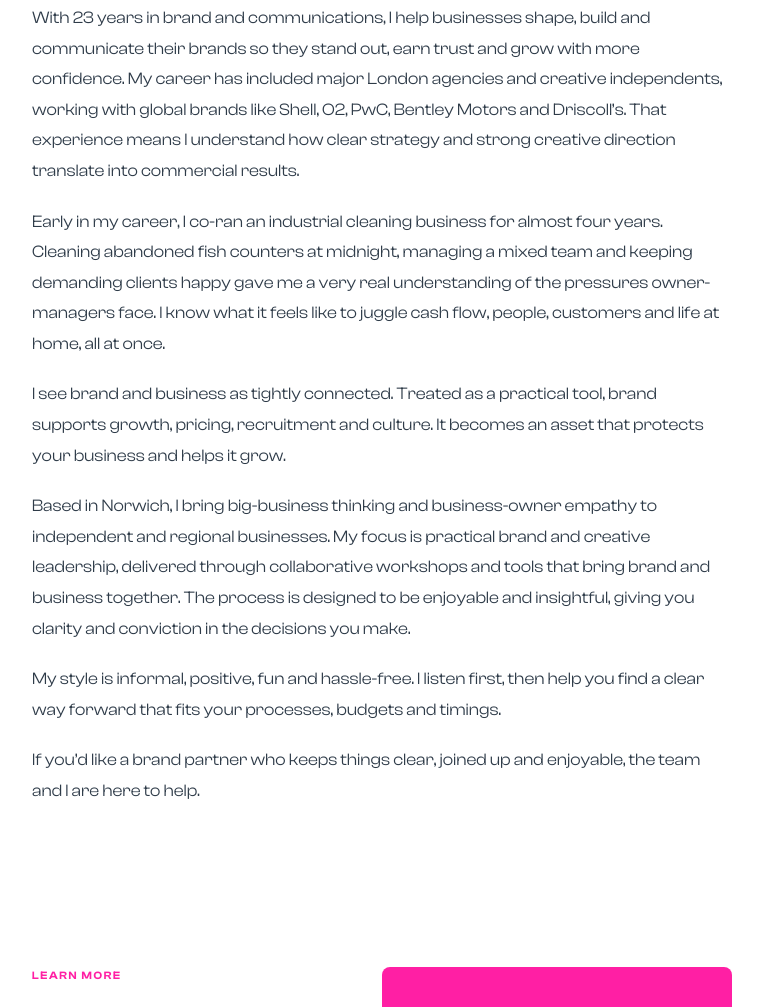
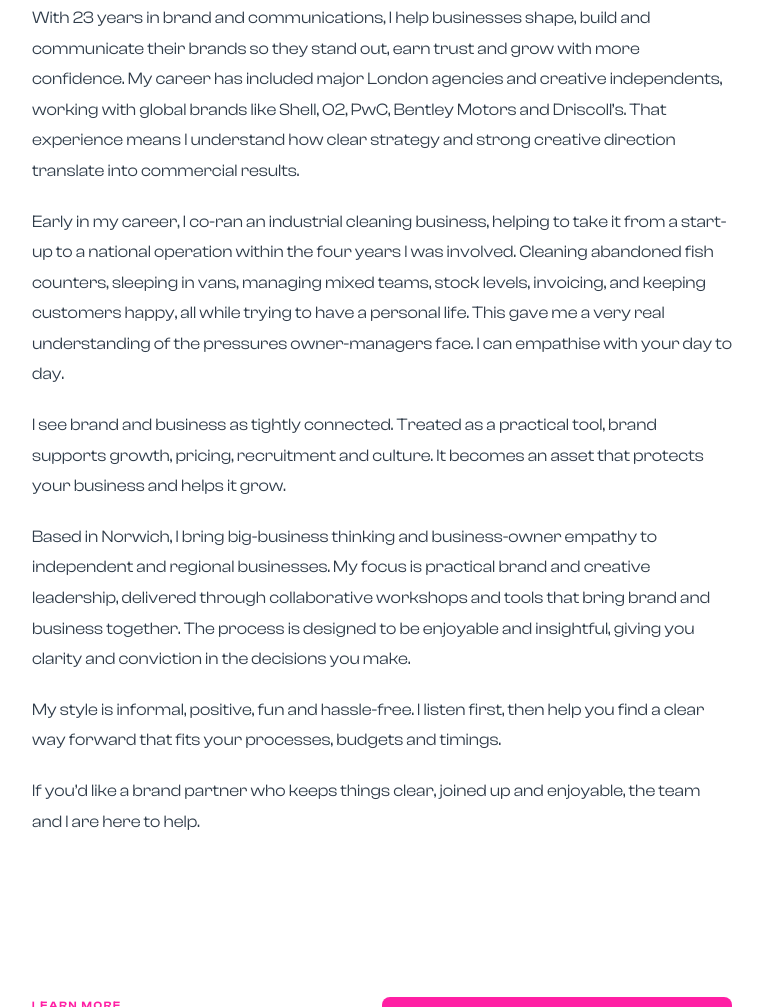
Before and after one commit to ispymichael/i-Spy-website, a plain HTML site: page index.html in a window 1280 px wide. Shown: the part 4310-5317 px from the top of the page, without its empty margins (258-1021 px from the left). Drawn offline with Linux system fonts and the light colour scheme.

Commit message:
Update index.html
Update bio

```diff
--- a/index.html
+++ b/index.html
@@ -352,7 +352,7 @@
                         <p class="section-label">About Michael</p>
                         <p>I take the role of your Brand and Creative Manager, guiding brand strategy and creative direction, and overseeing a curated team of proven creatives. We’ll work together from first conversation through to final delivery, with a smooth process to produce work that’s effective, not just polished.</p>
                         <p>With 23 years in brand and communications, I help businesses shape, build and communicate their brands so they stand out, earn trust and grow with more confidence. My career has included major London agencies and creative independents, working with global brands like Shell, O2, PwC, Bentley Motors and Driscoll’s. That experience means I understand how clear strategy and strong creative direction translate into commercial results.</p>
-                        <p>Early in my career, I co-ran an industrial cleaning business for almost four years. Cleaning abandoned fish counters at midnight, managing a mixed team and keeping demanding clients happy gave me a very real understanding of the pressures owner-managers face. I know what it feels like to juggle cash flow, people, customers and life at home, all at once.</p>
+                        <p>Early in my career, I co-ran an industrial cleaning business, helping to take it from a start-up to a national operation within the four years I was involved. Cleaning abandoned fish counters, sleeping in vans, managing mixed teams, stock levels, invoicing, and keeping customers happy, all while trying to have a personal life. This gave me a very real understanding of the pressures owner-managers face. I can empathise with your day to day.</p>
                         <p>I see brand and business as tightly connected. Treated as a practical tool, brand supports growth, pricing, recruitment and culture. It becomes an asset that protects your business and helps it grow.</p>
                         <p>Based in Norwich, I bring big-business thinking and business-owner empathy to independent and regional businesses. My focus is practical brand and creative leadership, delivered through collaborative workshops and tools that bring brand and business together. The process is designed to be enjoyable and insightful, giving you clarity and conviction in the decisions you make.</p>
                         <p>My style is informal, positive, fun and hassle-free. I listen first, then help you find a clear way forward that fits your processes, budgets and timings.</p>
```
